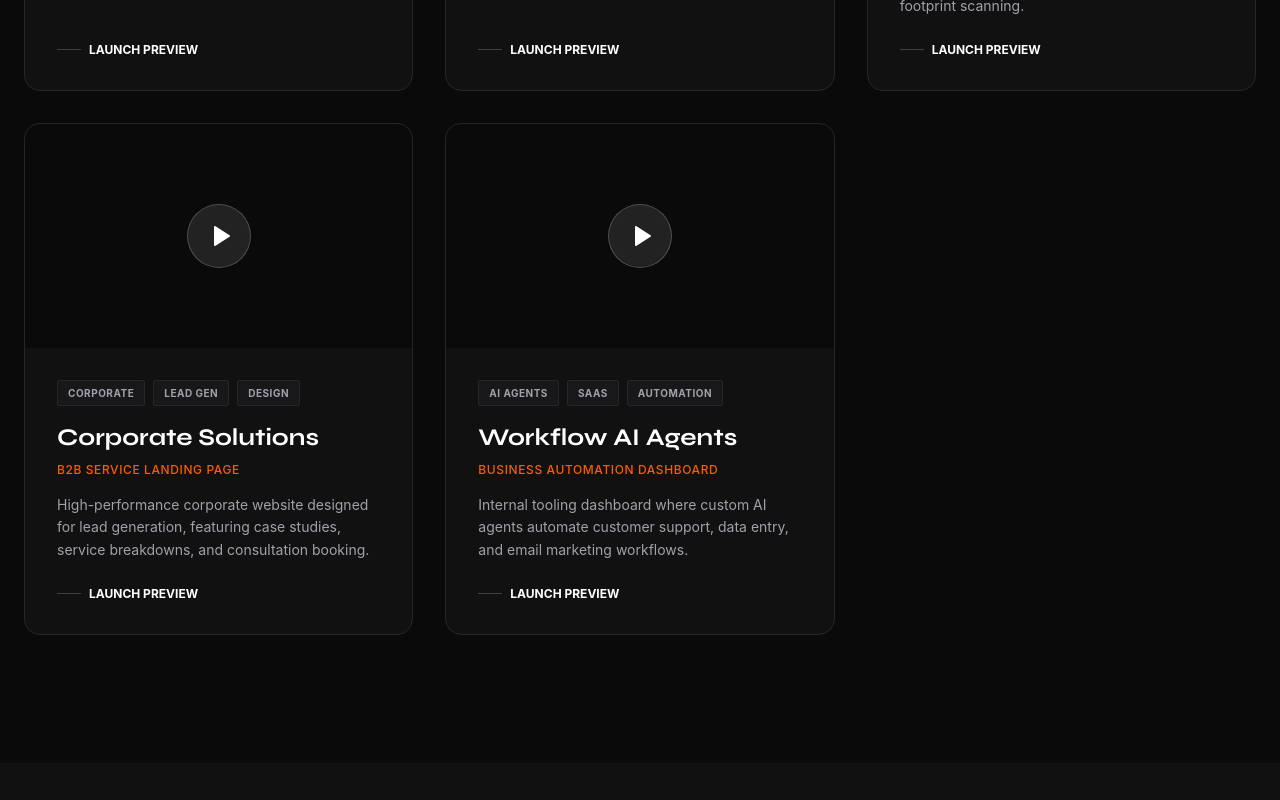
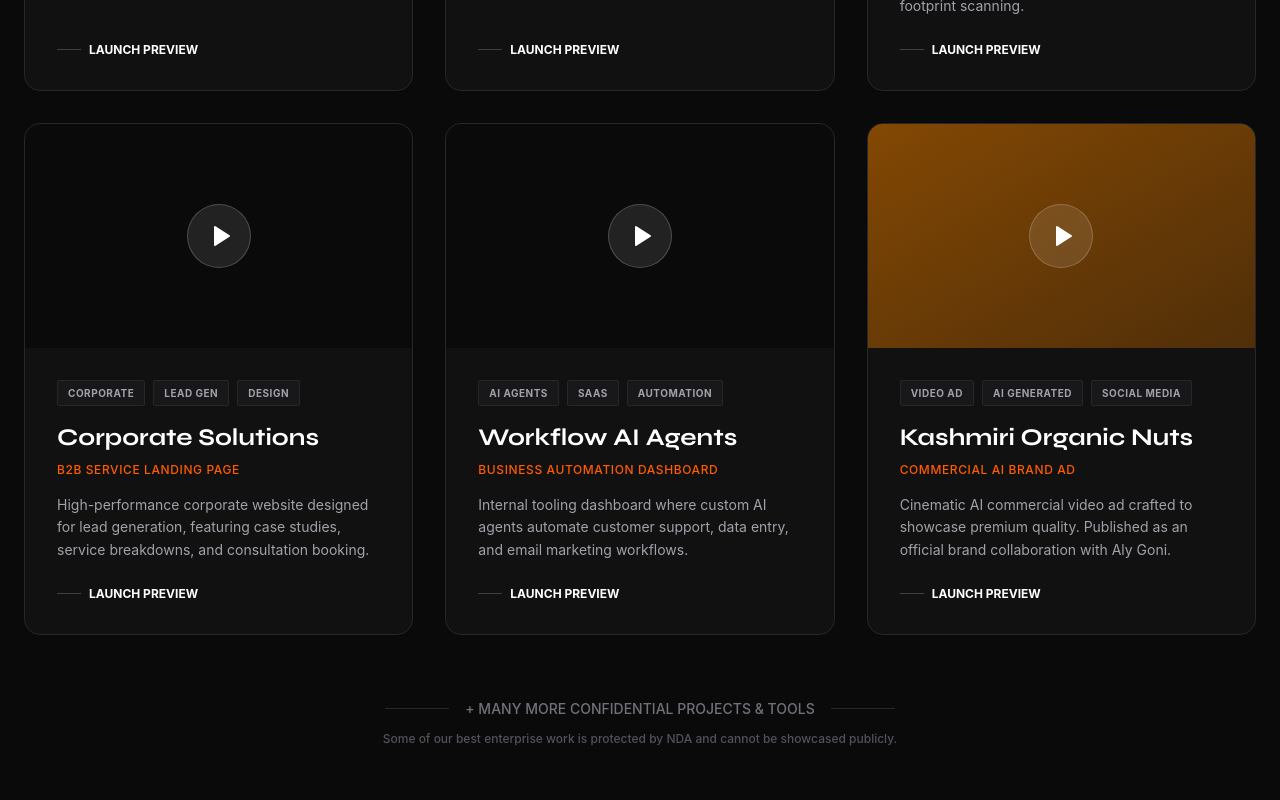
Before and after one commit to tushkarmakar-coder/brandnest, a Next.js app: page /en/demos in a window 1280 px wide. Shown: the part 2120-2920 px from the top of the page. Built offline with nearby package versions, Linux system fonts and the light colour scheme.

Commit message:
feat: update demos with reel and many more tags

```diff
--- a/components/DemoGallery.tsx
+++ b/components/DemoGallery.tsx
@@ -67,6 +67,22 @@ export default function DemoGallery() {
               </motion.div>
             ))}
           </div>
+
+          <motion.div
+            initial={{ opacity: 0 }}
+            whileInView={{ opacity: 1 }}
+            viewport={{ once: true }}
+            className="mt-16 flex justify-center pb-10"
+          >
+            <div className="flex flex-col items-center gap-3 text-zinc-500 font-medium">
+              <div className="flex items-center gap-4 text-sm">
+                <span className="w-16 h-px bg-zinc-800"></span>
+                + MANY MORE CONFIDENTIAL PROJECTS & TOOLS
+                <span className="w-16 h-px bg-zinc-800"></span>
+              </div>
+              <p className="text-xs text-zinc-600">Some of our best enterprise work is protected by NDA and cannot be showcased publicly.</p>
+            </div>
+          </motion.div>
         </div>
       </section>
 
--- a/components/DemosTeaser.tsx
+++ b/components/DemosTeaser.tsx
@@ -72,6 +72,19 @@ export default function DemosTeaser() {
               </motion.div>
             ))}
           </div>
+
+          <motion.div
+            initial={{ opacity: 0 }}
+            whileInView={{ opacity: 1 }}
+            viewport={{ once: true }}
+            className="mt-12 flex justify-center"
+          >
+            <div className="flex items-center gap-4 text-zinc-500 font-medium text-sm">
+              <span className="w-12 h-px bg-zinc-800"></span>
+              + MANY MORE PROJECTS & TOOLS
+              <span className="w-12 h-px bg-zinc-800"></span>
+            </div>
+          </motion.div>
         </div>
       </section>
 
--- a/lib/demosData.ts
+++ b/lib/demosData.ts
@@ -32,8 +32,7 @@ export const DEMOS_DATA: DemoItem[] = [
     image: 'bg-gradient-to-br from-amber-500 to-orange-600',
     type: 'simulated-image',
     url: 'https://chaiwale.vercel.app',
-    tags: ['Café', 'WhatsApp Order', 'Landing Page'],
-    isFeatured: true
+    tags: ['Café', 'WhatsApp Order', 'Landing Page']
   },
   {
     id: 'influencer',
@@ -121,5 +120,16 @@ export const DEMOS_DATA: DemoItem[] = [
     type: 'simulated-image',
     url: 'Automation Concept',
     tags: ['AI Agents', 'SaaS', 'Automation']
+  },
+  {
+    id: 'kashmiri-organic',
+    title: 'Kashmiri Organic Nuts',
+    subtitle: 'Commercial AI Brand Ad',
+    description: 'Cinematic AI commercial video ad crafted to showcase premium quality. Published as an official brand collaboration with Aly Goni.',
+    image: 'bg-gradient-to-br from-amber-600 to-yellow-800',
+    type: 'iframe',
+    url: 'https://www.instagram.com/p/DN7jMkjEqY7/embed',
+    tags: ['Video Ad', 'AI Generated', 'Social Media'],
+    isFeatured: true
   }
 ]
```
